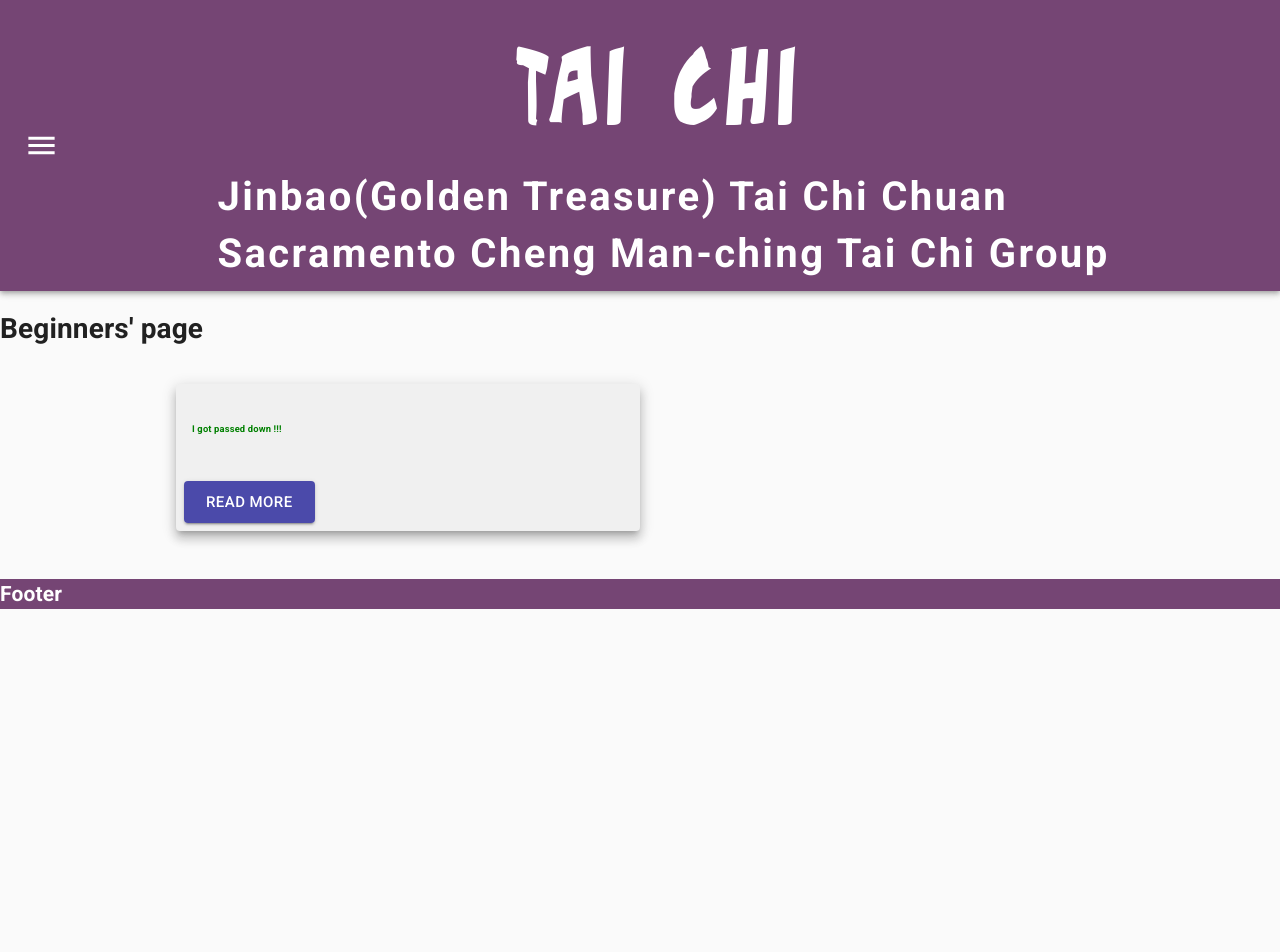
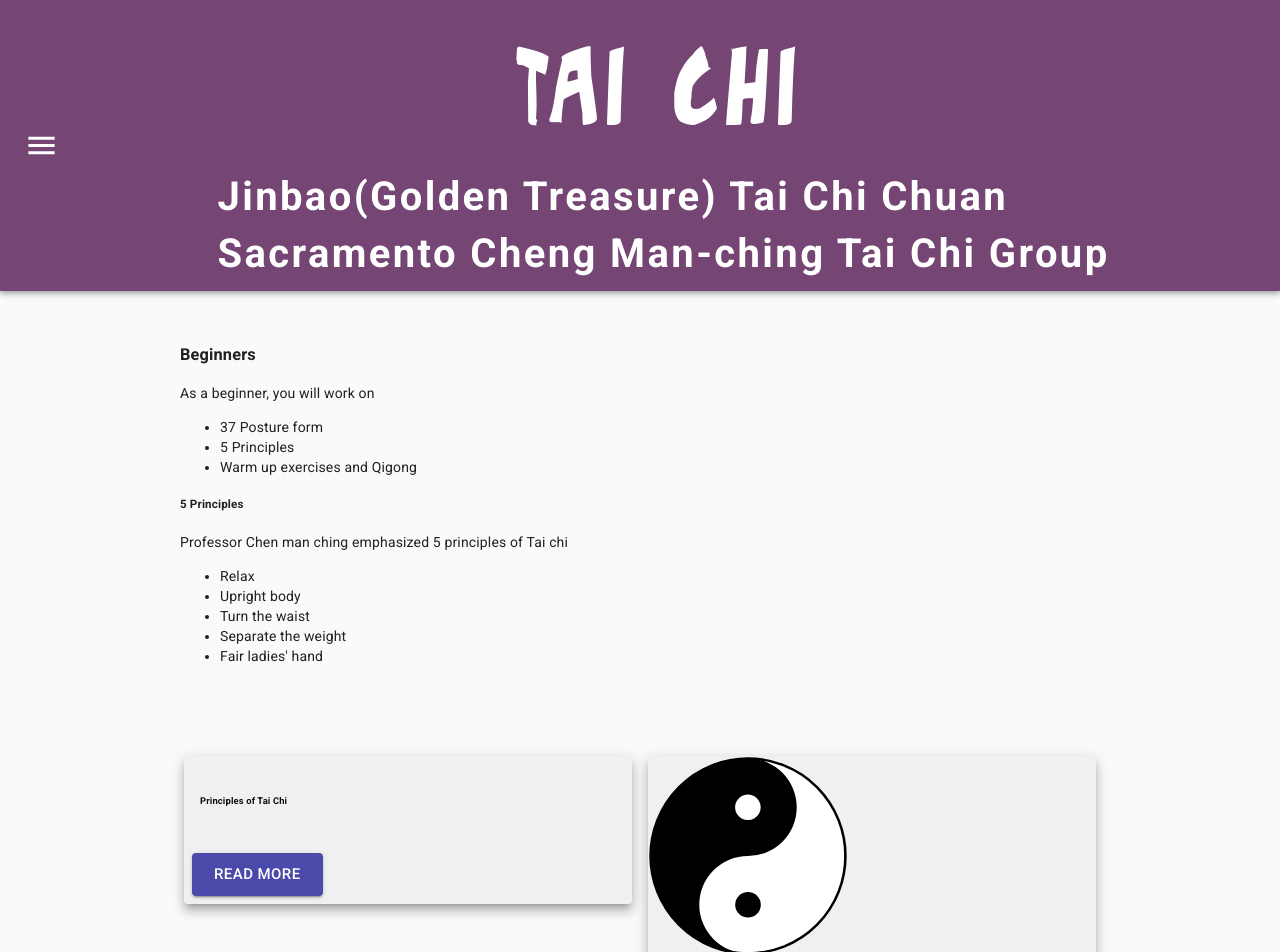
Before and after one commit to johnlobster/tcc-cmcsacramento, a React (Create React App) app: page /Beginners in a window 1280 px wide. Shown: the top 952 px of the page. Before the commit the page ends 800 px from the top, so only its background shows below. Built offline with nearby package versions, Linux system fonts and the light colour scheme.

Commit message:
Styling for Beginners page, added scroll to top to CardToBlock

```diff
--- a/src/components/CardToBlock/CardToBlock.tsx
+++ b/src/components/CardToBlock/CardToBlock.tsx
@@ -1,6 +1,6 @@
 import React from 'react';
 
-import { Card, CardActions, CardContent, Button, Box, Grid, GridSize, CardActionArea } from '@material-ui/core';
+import { Card, CardActions, CardContent, Button, Box, Grid, GridSize, Paper } from '@material-ui/core';
 import { makeStyles } from '@material-ui/core/styles';
 
 import theme from "../../global/theme";
@@ -21,16 +21,26 @@ const useStyles = makeStyles({
     padding: '1rem',
     margin: '1rem auto 2rem auto'
   },
-  button: {
+  buttonBox: {
+    display: 'flex',
+    justifyContent: 'space-between',
+  },
+  closeButton: {
     color: theme.palette.secondary.contrastText
+  },
+  upButton: {
+    color: theme.palette.text.primaryColor
   }
+
 });
 
 interface MoreProps {
   id: string;
+  elementToScrollTo: HTMLElement | null;
   columnWidth?: number;
   className?: string;
-  cardMedia?: React.ReactElement;
+  cardImage?: string;
+  imageAlt?: string;
   cardContent?: React.ReactElement;
 }
 
@@ -46,33 +56,81 @@ const CardToBlock:React.FunctionComponent<MoreProps> = (props) => {
     changeOpen(false);
   }
 
+  const scroller: () => void = () => {
+    if (props.elementToScrollTo) {
+      props.elementToScrollTo.scrollIntoView();
+    } else {
+      window.scrollTo(0,0);
+    }
+
+  }
   let itemWidth: GridSize = 6; // default size of grid item
   if (props.columnWidth) {
     itemWidth = props.columnWidth as GridSize;
   }
 
+  let altTextCard: string = "card";
+  if ( props.cardImage && props.imageAlt) {
+    // altText = `alt="${props.imageAlt}"`;
+    altTextCard = props.imageAlt;
+
+  }
+
+  let altTextBlock: string = "Illustration for article";
+  if (props.cardImage && props.imageAlt) {
+    // altText = `alt="${props.imageAlt}"`;
+    altTextBlock = props.imageAlt;
+
+  }
+
   return(
     <React.Fragment>
-      <Grid item xs={12} style={{display: open ? "block" : "none"}}>
+      {/* Block  */}
+      <Grid item xs={12}  style={{display: open ? "block" : "none"}}>
+        <Paper elevation={1}>
+          <Box p={2}>
+            {props.cardImage && (
+              <img src={props.cardImage} alt={altTextBlock} width="200px" />
+            )}
             {props.children}
-        <Box>
+          </Box>
+
+          <Box p={1}>
+            <div className={classes.buttonBox}>
               <Button variant="contained" size="large"
-            color="secondary" className={classes.button} onClick={closeBlock}>Close article</Button>
+                color="secondary" className={classes.closeButton}
+                onClick={closeBlock}
+              >
+                Close article
+              </Button>
+              <Button size="large" className={classes.upButton} onClick={scroller} >
+                  Go to top of page
+              </Button>
+            </div>
+
           </Box>
+        </Paper>
+
+
       </Grid>
 
+      {/* Card */}
       <Grid item xs={12} sm={itemWidth} style={{ display: open ? "none" : "block" }}>
         <Card raised={true} >
           <React.Fragment>
+            {props.cardImage && (
+              <img src={props.cardImage} alt={altTextCard} width="200px" />
+            )}
+            {props.cardContent && (
               <CardContent>
                 {props.cardContent}
               </CardContent>
-            <CardActionArea>
+            )}
+
             <CardActions>
               <Button variant="contained" size="large"
-                  color="secondary" className={classes.button} onClick={openBlock}>Read more</Button>
+                color="secondary" className={classes.closeButton} onClick={openBlock}>Read more</Button>
             </CardActions>
-            </CardActionArea>
 
           </React.Fragment>
         </Card>
--- a/src/global/theme.ts
+++ b/src/global/theme.ts
@@ -40,7 +40,7 @@ const myTheme:Theme = createMuiTheme({
       contrastText: '#FFFFFF',
     },
     text: {
-      primary: 'rgb(245, 245, 226)',
+      primary: '#0F0F0F',
       secondary: "rgb(21, 7, 7)",
       primaryColor: 'rgb(172, 53, 170)', // custom
       primaryColorDark: 'rgb(84, 24, 83)', // custom
--- a/src/pages/Beginners/Beginners.tsx
+++ b/src/pages/Beginners/Beginners.tsx
@@ -6,6 +6,7 @@ import { makeStyles } from '@material-ui/core/styles';
 import theme from "../../global/theme";
 
 import CardToBlock from "../../components/CardToBlock/CardToBlock";
+import tjt from "../../images/Taijitu.svg";
 
 const useStyles = makeStyles({
   container: {
@@ -32,19 +33,191 @@ const useStyles = makeStyles({
 
 const aCard = (
   <div>
-    <h6 style={{ color: "green" }}>I got passed down !!!</h6>
+    <h6>I got passed down !!!</h6>
+  </div>
+);
+
+const principlesCard = (
+  <div>
+    <h6 >Principles of Tai Chi</h6>
+  </div>
+);
+
+const squareTaoCard = (
+  <div>
+    <h6 >The square Tao</h6>
   </div>
 );
 const Beginners:React.FunctionComponent = (props) => {
 
   const classes = useStyles();
+
+  const topRef = React.useRef(null);
+
   return(
     <div>
-      <h1>Beginners' page</h1>
+      <Grid container className={classes.container} spacing={1}>
+        <Grid item xs={12}>
+          <h3 ref={topRef} >Beginners</h3>
 
-      <Grid container className={classes.container}>
-        <CardToBlock id="test1" cardContent={aCard}>
-          <p>Hello world</p>
+          <p>As a beginner, you will work on</p>
+          <ul>
+            <li>37 Posture form</li>
+            <li>5 Principles</li>
+            <li>Warm up exercises and Qigong</li>
+          </ul>
+
+          <h5>5 Principles</h5>
+          <p>
+            Professor Chen man ching emphasized 5 principles of Tai chi
+          </p>
+          <ul>
+            <li>Relax</li>
+            <li>Upright body</li>
+            <li>Turn the waist</li>
+            <li>Separate the weight</li>
+            <li>Fair ladies' hand</li>
+          </ul>
+        </Grid>
+
+      </Grid>
+
+      <Grid container className={classes.container} spacing={2}>
+        <CardToBlock id="Beginners_principles" cardContent={principlesCard} elementToScrollTo={topRef.current}>
+          <h5>
+            Five Basic Principles:<br />
+            (Represented with the Acronym BURST)
+          </h5>
+
+
+          <p>Intro</p>
+
+          <dl>
+            <dt><strong>B</strong>: Beautiful Ladies Hand</dt>
+            <dd>Straight relaxed wrists</dd>
+            <dd>No tension in arms, wrists or fingers</dd>
+
+            <dt><strong>U</strong>: Upright Body</dt>
+            <dd>Coccyx (Tail Bone) tucks down slightly to straighten lower back</dd>
+            <dd>Imagine that tail bone is if pulled down with weight</dd>
+            <dd>Chin turns slightly down</dd>
+            <dd>Top of head is pulled up as if lifted with a string</dd>
+            <dd>Lower body is pulled down to the ground with gravity</dd>
+            <dd>Upper body floats loose and free as if suspended</dd>
+
+          </dl>
+
+
+
+
+
+
+
+          .
+
+
+
+
+
+
+
+
+
+          {/* R: Relax
+
+          Be aware of and let go of any tension in the body
+
+          This is the pivotal principle in Tai Chi
+
+
+
+          S: Separate the Weight
+
+          Weight is not to be distributed evenly on both legs
+
+          One leg is ‘Substantial’ and the other is ‘Insubstantial’
+
+          (Except for in the Preparation Posture)
+
+
+
+          T: Turn the Waist
+
+          Never move the body independently of the hips/waist
+
+          All movements come from the center-hips/waist
+
+          Move from the hips/waist
+
+          Power comes from the legs
+
+          Is controlled by the waist/hips
+
+          Is expressed through the fingers
+
+
+
+          Additional Concepts:
+
+
+
+          Softness (Yielding)
+
+          Water is the softest element in the universe yet
+
+          unstoppable. Soft always overcomes the hard
+
+
+
+          Smooth Flow
+
+          Momentum from one movement leads into the next
+
+          Movements always flow from the previous movement
+
+          In essence; Only one movement from start to finish
+
+
+
+          Silk Reeling
+
+          Movements are steady with no break between postures
+
+          Like pulling silk from a cocoon.
+
+
+
+          Natural Breathing
+
+          Breathe through the nose
+
+          Tongue lightly touching upper palette
+
+          Breathe like a little child
+
+          Abdomen expands when inhaling
+
+          Abdomen contracts when exhaling
+
+          Additional inhalation into the back of the lungs
+
+          Allow chest to sink-Plucking up the back
+
+
+
+          Rooting
+
+          Weight falls naturally with gravity to the ground
+
+             Imagine you are being rooted to the ground through feet */}
+        </CardToBlock>
+
+        <CardToBlock id="Beginners_squareTao" cardImage={tjt} imageAlt="test" cardContent={squareTaoCard} elementToScrollTo={topRef.current}>
+          <p>A meaningful sentence</p>
+        </CardToBlock>
+
+        <CardToBlock id="test3" cardContent={aCard} elementToScrollTo={topRef.current}>
+          <p>Yet another card</p>
         </CardToBlock>
       </Grid>
 
```
Lines whose indentation alone changed are shown as unchanged.
